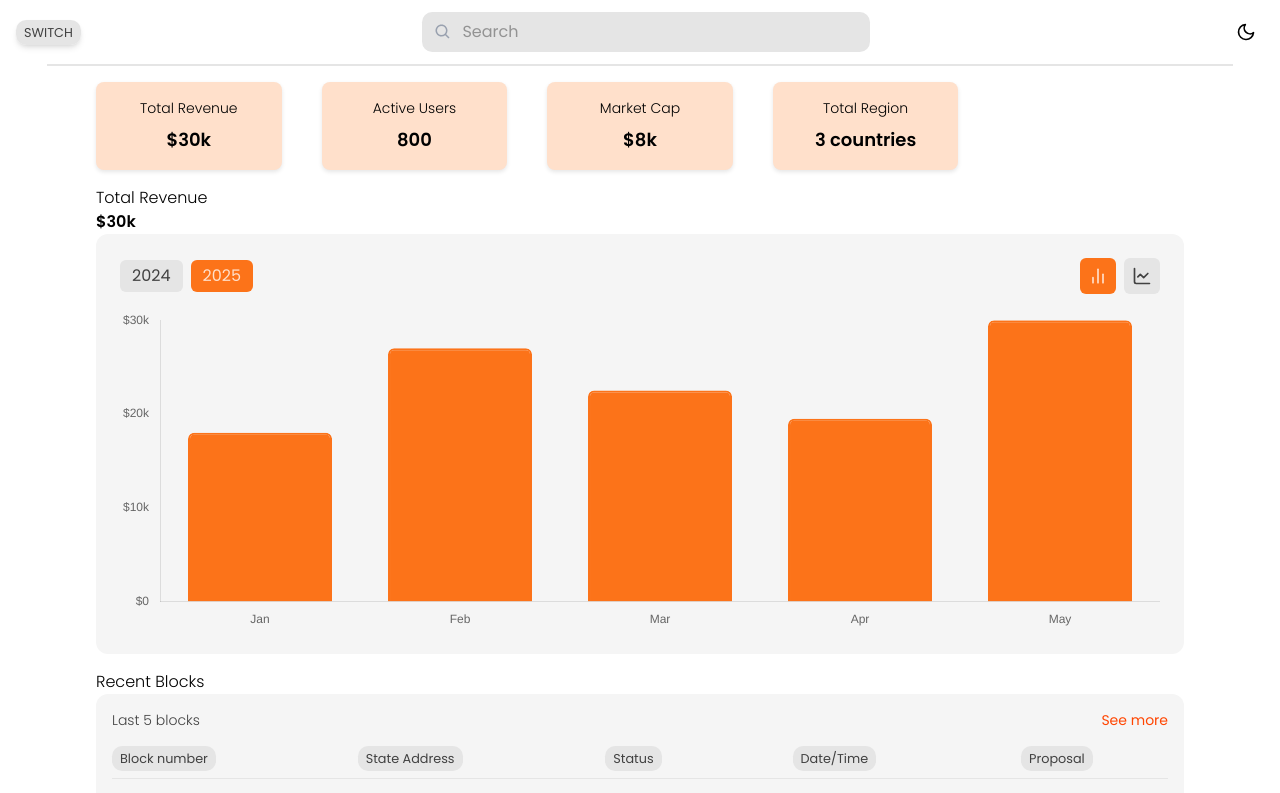
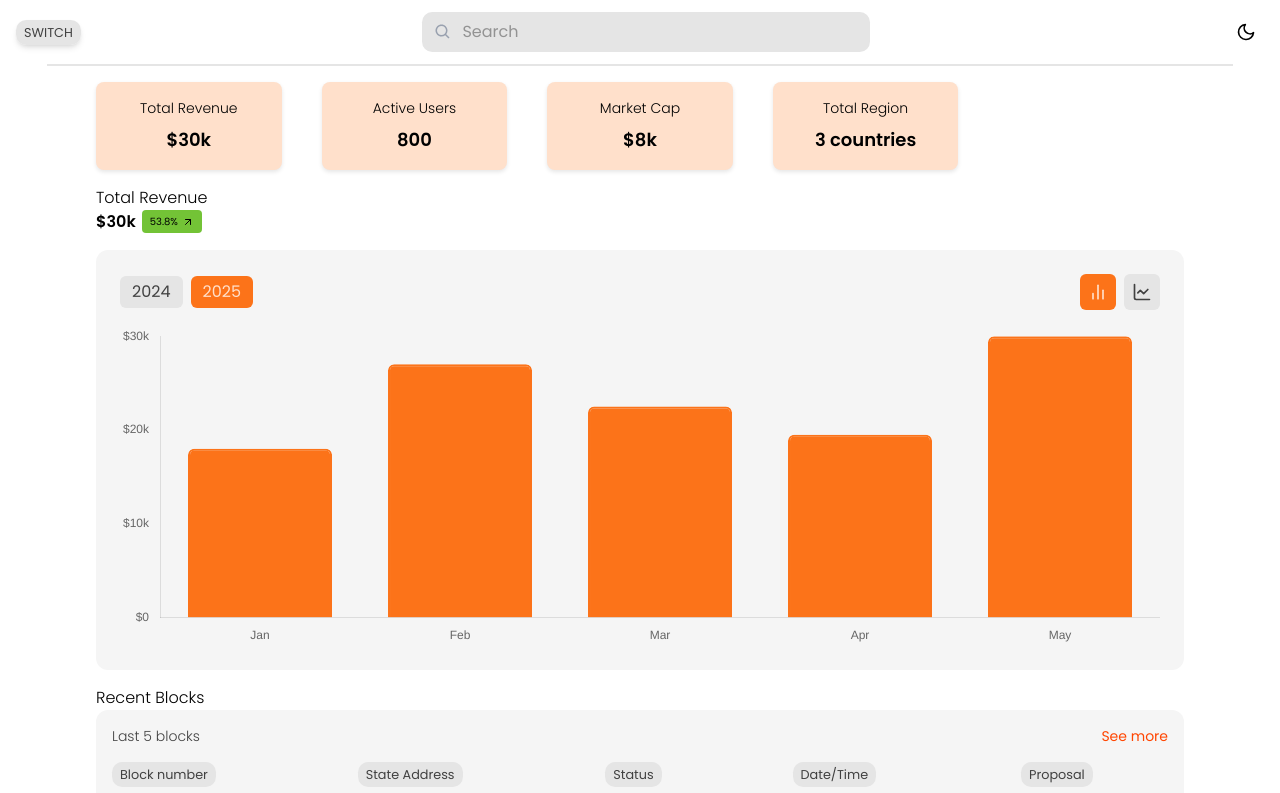
Before and after one commit to michaelchristwin/m3terscan-monorepo, a React (Vite) app: page / in a window 1280 px wide. Shown: the top 793 px of the page. Built offline with nearby package versions, Linux system fonts and the light colour scheme.

Commit message:
minimal changes

```diff
--- a/src/pages/Home.tsx
+++ b/src/pages/Home.tsx
@@ -4,6 +4,7 @@ import RecentBlocks from "../components/RecentBlocks";
 import RevenueChart from "../components/RevenueChart";
 import { motion } from "framer-motion";
 import { formatCardValue } from "../utils/numberFormat";
+import { ArrowUpRight, ArrowDownRight } from "lucide-react";
 
 const container = {
 	hidden: { opacity: 0 },
@@ -18,6 +19,7 @@ const container = {
 
 const Home = () => {
 	const cardData = useCardStore((state) => state.cardData);
+	const revenueGrowth = useCardStore((state) => state.revenueGrowth);
 	return (
 		<main className=" pb-4 md:px-14 lg:px-20">
 			<motion.div
@@ -36,7 +38,25 @@ const Home = () => {
 				))}
 			</motion.div>
 			<h3>Total Revenue</h3>
-			<h1>{formatCardValue(cardData[0].value)}</h1>
+			<div className="flex items-center gap-1.5 mb-4">
+				<h1>{formatCardValue(cardData[0].value)}</h1>
+				<span
+					className={`flex items-center gap-1 px-2 py-1 rounded ${
+						Number(revenueGrowth) >= 0
+							? "bg-[var(--color-success)]"
+							: "bg-[var(--color-invalid)]"
+					}`}
+				>
+					{revenueGrowth}%
+					<span>
+						{Number(revenueGrowth) >= 0 ? (
+							<ArrowUpRight size={12} />
+						) : (
+							<ArrowDownRight size={12} />
+						)}
+					</span>
+				</span>
+			</div>
 			<RevenueChart />
 
 			<h3>Recent Blocks</h3>
--- a/src/state/store.ts
+++ b/src/state/store.ts
@@ -21,6 +21,7 @@ interface MonthlyCardData {
 interface CardStore {
 	cardData: CardData[];
 	monthlyCardData: MonthlyCardData[];
+	revenueGrowth: number | string;
 }
 
 const generateMonthlyData = () => {
@@ -97,9 +98,24 @@ const generateMonthlyData = () => {
 
 export const useCardStore = create<CardStore>(() => {
 	const { monthlyCardData, cardData } = generateMonthlyData();
+	let revenueGrowth: number | string = 0;
+
+	if (monthlyCardData.length >= 2) {
+		const latest = Number(
+			monthlyCardData[monthlyCardData.length - 1].metrics[0]?.value ?? 0
+		);
+		const previous = Number(
+			monthlyCardData[monthlyCardData.length - 2].metrics[0]?.value ?? 1
+		);
+
+		const revenueGrowthPercentage = ((latest - previous) / previous) * 100;
+
+		revenueGrowth = revenueGrowthPercentage.toFixed(1);
+	}
 	return {
 		cardData,
 		monthlyCardData,
+		revenueGrowth,
 	};
 });
 
```
